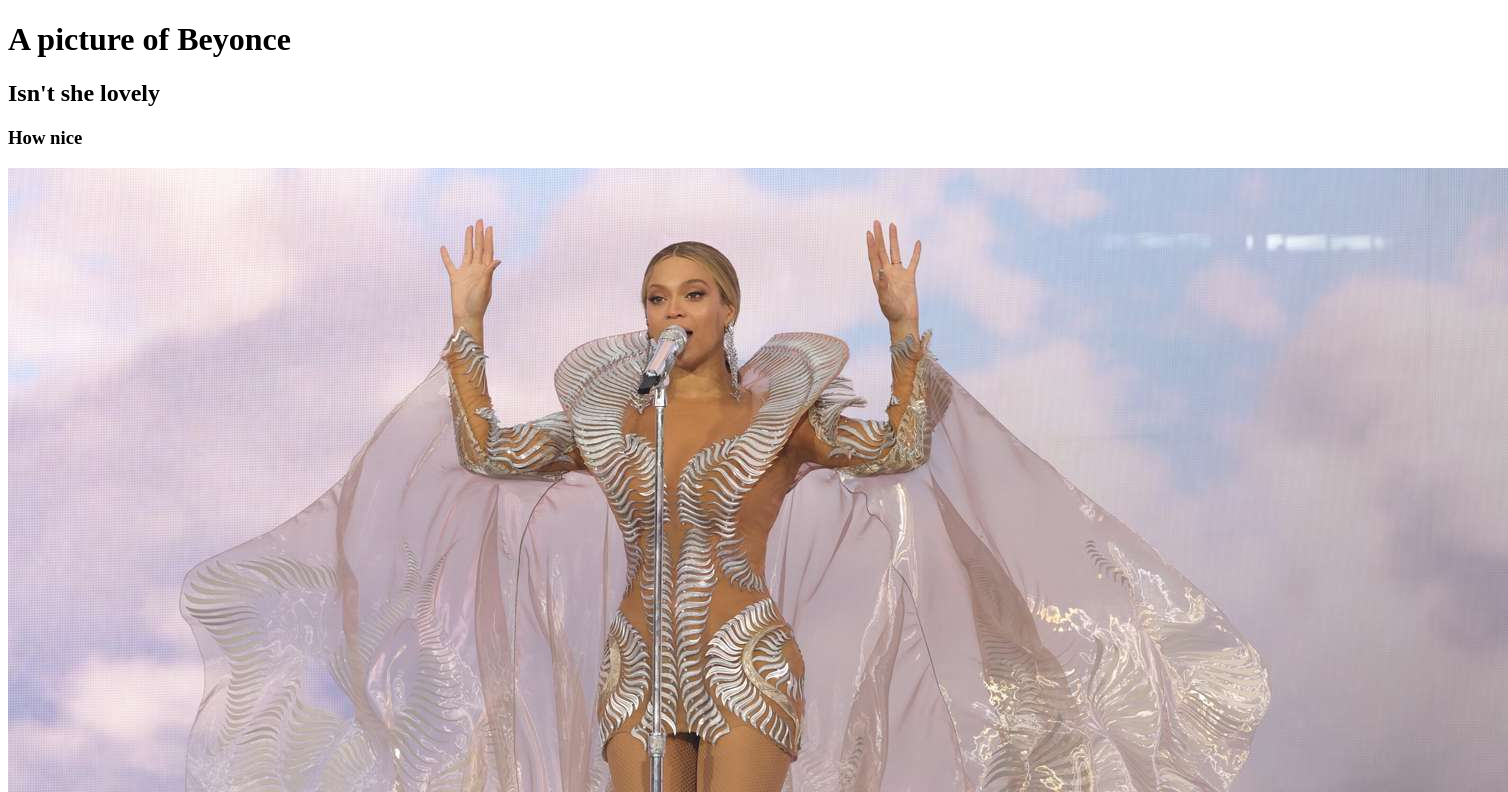
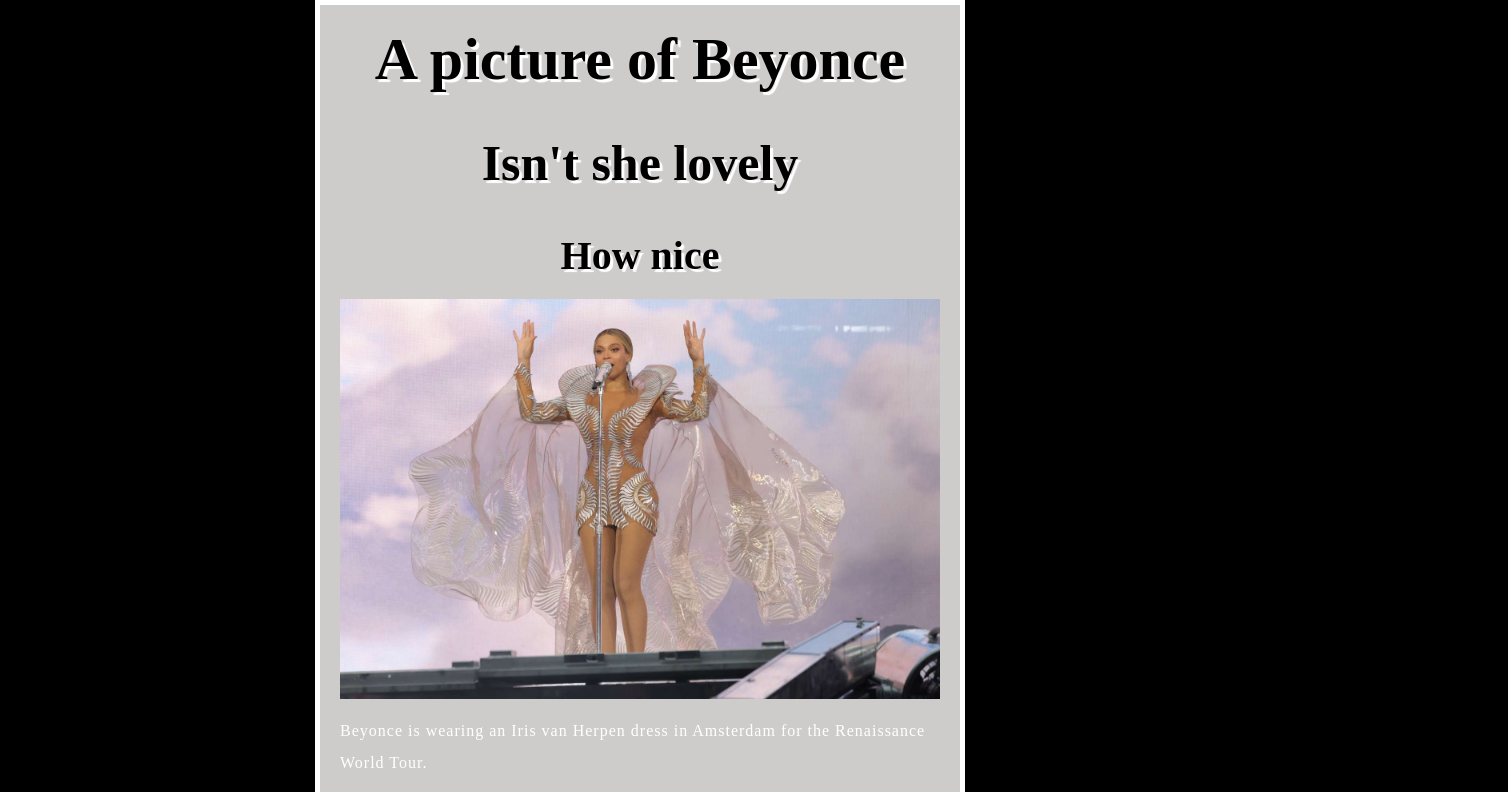
Before and after one commit to maxsaenz/homework1, a plain HTML site: page index.html in a window 1280 px wide. Shown: the top 792 px of the page, 1508 px wide, since content can reach past the window. Drawn offline with Linux system fonts and the light colour scheme.

Commit message:
Added changes to css file

```diff
--- a/index.html
+++ b/index.html
@@ -4,13 +4,17 @@
         <meta charset="utf-8" />
         <meta name="viewport" content-="width=device-width" />
         <title>My test page</title>
+        <link href="styles/style.css" rel="stylesheet" />
+        <link
+        href-"https://fonts.googleapis.com/css?family=Red-Hat-Mono"
+        rel="stylesheet" />
     </head>
     <body>
         <h1>A picture of Beyonce</h1>
         <h2>Isn't she lovely</h2>
         <h3>How nice</h3>
         <img src="images/beyonce.jpg" alt="Beyonce in Iris van Herpen" />
-        <p>Beyonce is wearing a Iris van Herpen dress in Amsterdam for the Renaissance World Tour.</p>
+        <p>Beyonce is wearing an Iris van Herpen dress in Amsterdam for the Renaissance World Tour.</p>
         <p>She wore a different dress every night of the tour to open the concert!</p>
         <p>My favorite dresses are from these cities:</p>
         <ol>
--- /dev/null
+++ b/styles/style.css
@@ -0,0 +1,59 @@
+html {
+    font-size: 10px;
+    font-family: "Red Hat Mono";
+}
+
+h1 {
+    font-size: 60px;
+    text-align: center;
+    color: white
+}
+
+h2 {
+    font-size: 50px;
+    text-align: center;
+    color: white
+}
+
+h3 {
+    font-size: 40px;
+    text-align: center;
+    color: white;
+}
+
+p,
+li,
+a {
+    font-size: 16px;
+    line-height: 2;
+    letter-spacing: 1px;
+    color: white
+}
+
+html {
+    background-color: black;
+}
+
+body {
+    width: 600px;
+    margin: 0 auto;
+    background-color: rgb(206, 203, 203);
+    padding: 0 20px 20px 20px;
+    border: 5px solid white;
+}
+
+h1,
+h2,
+h3 {
+    margin: 0;
+    padding: 20px 0;
+    color: black;
+    text-shadow: 3px 3px 1px white;
+}
+
+img {
+    display: block;
+    margin: 0 auto;
+    max-width: 100%;
+    height: auto;
+}
```
